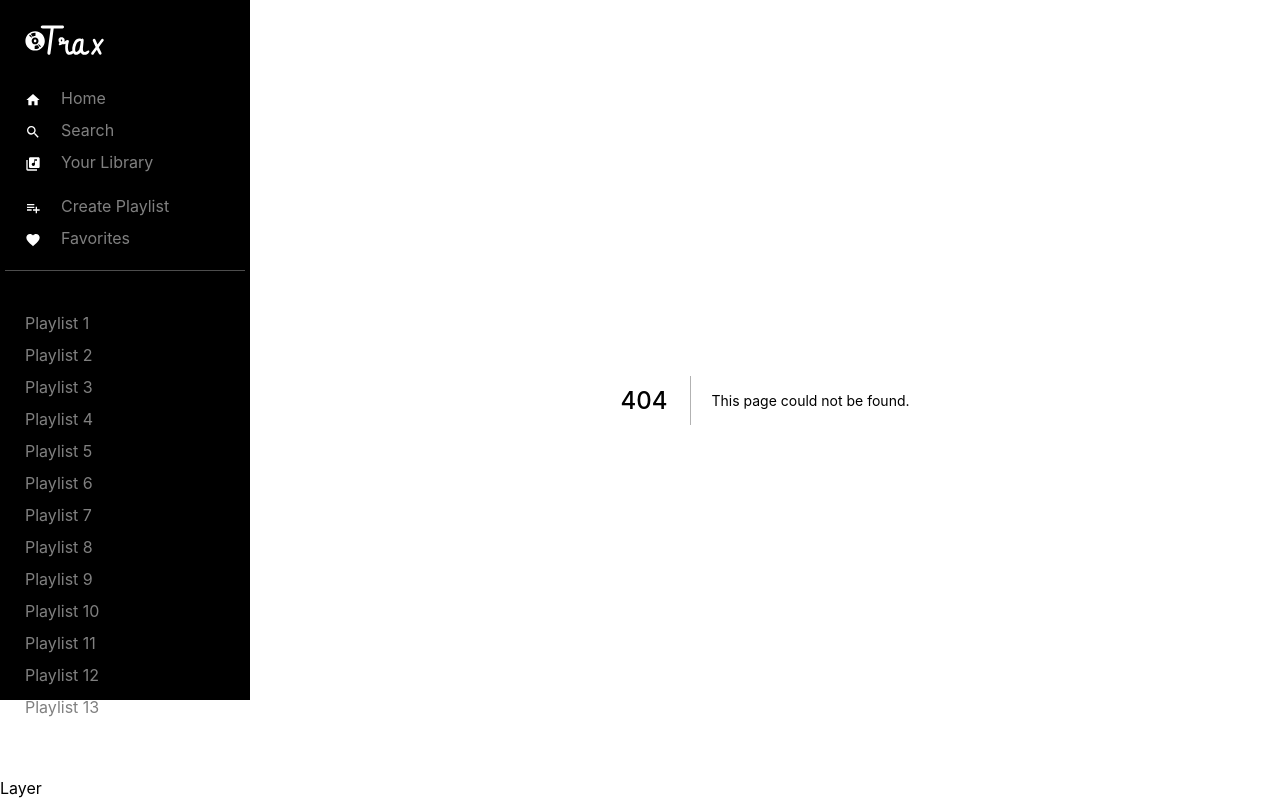
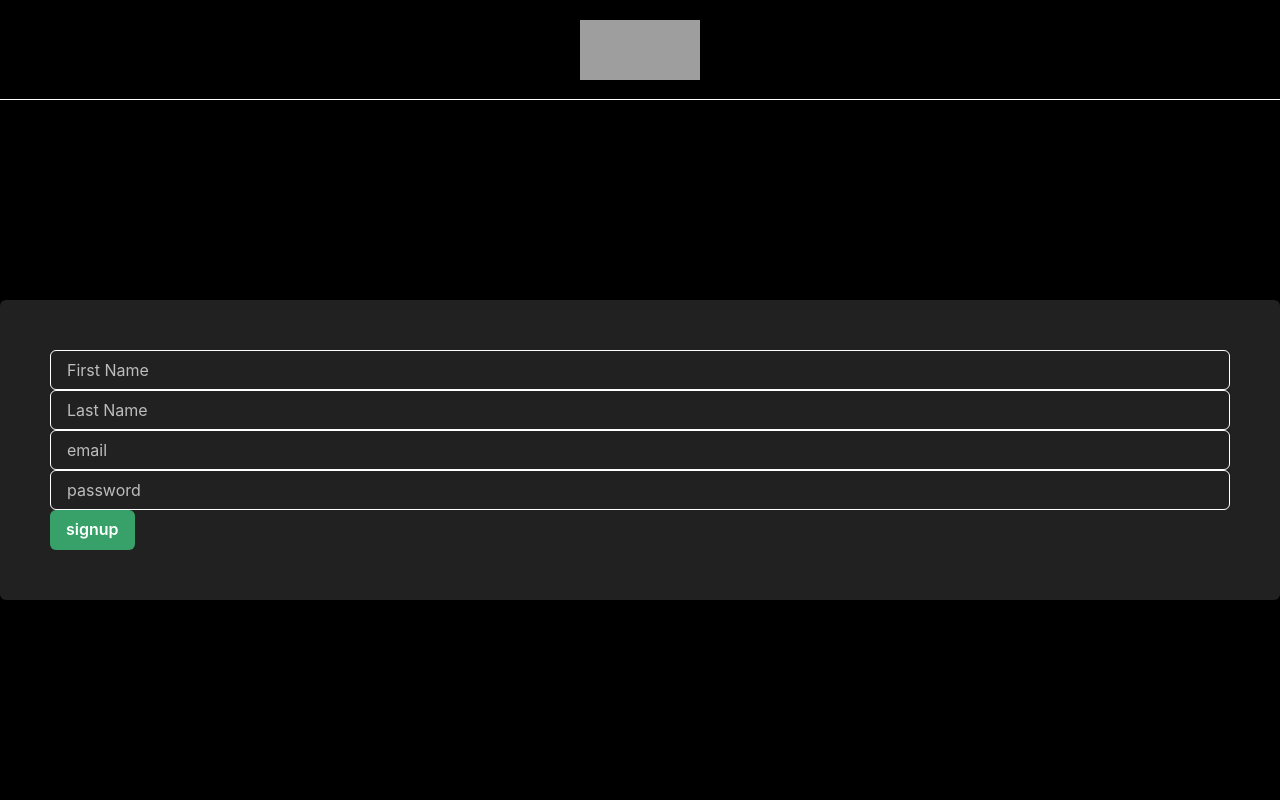
Before and after one commit to Samikmalhotra/Spotify-Clone, a Next.js app in the folder client/: page /signup in a window 1280 px wide. Before the commit this address had no page. Built offline with nearby package versions, Linux system fonts and the light colour scheme; grey boxes are pictures that could not be loaded.

Commit message:
singin and signup client functionality

```diff
--- /dev/null
+++ b/client/components/authForm.tsx
@@ -0,0 +1,82 @@
+import { Box, Flex, Input, Button } from "@chakra-ui/react";
+import { useRouter } from "next/router";
+import { FC, Fragment, useState } from "react";
+import { useSWRConfig } from "swr";
+import NextImage from "next/image";
+import { auth } from "../lib/mutations";
+
+const AuthForm: FC<{ mode: "signin" | "signup" }> = ({ mode }) => {
+  const [email, setEmail] = useState("");
+  const [password, setPassword] = useState("");
+  const [firstName, setFirstName] = useState(null);
+  const [lastName, setLastName] = useState(null);
+  const [isLoading, setIsLoading] = useState(false);
+  const router = useRouter();
+
+  const handleSubmit = async (e) => {
+    e.preventDefault();
+    setIsLoading(true);
+
+    await auth(mode, { email, password, firstName, lastName });
+    setIsLoading(false);
+    router.push("/");
+  };
+
+  return (
+    <Box height="100vh" width="100vw" bg="black" color="white">
+      <Flex
+        justify="center"
+        align="center"
+        height="100px"
+        borderBottom="white 1px solid"
+      >
+        <NextImage src="/logo.svg" height={60} width={120} />
+      </Flex>
+      <Flex justify="center" align="center" height="calc(100vh - 100px)">
+        <Box padding="50px" bg="gray.900" borderRadius="6px">
+          <form onSubmit={handleSubmit}>
+            {mode === "signup" && (
+              <Fragment>
+                <Input
+                  placeholder="First Name"
+                  type="text"
+                  onChange={(e) => setFirstName(e.target.value)}
+                />
+                <Input
+                  placeholder="Last Name"
+                  type="text"
+                  onChange={(e) => setLastName(e.target.value)}
+                />
+              </Fragment>
+            )}
+
+            <Input
+              placeholder="email"
+              type="email"
+              onChange={(e) => setEmail(e.target.value)}
+            />
+            <Input
+              placeholder="password"
+              type="password"
+              onChange={(e) => setPassword(e.target.value)}
+            />
+            <Button
+              type="submit"
+              bg="green.500"
+              isLoading={isLoading}
+              sx={{
+                "&:hover": {
+                  bg: "green.300",
+                },
+              }}
+            >
+              {mode}
+            </Button>
+          </form>
+        </Box>
+      </Flex>
+    </Box>
+  );
+};
+
+export default AuthForm;
--- a/client/lib/mutations.ts
+++ b/client/lib/mutations.ts
@@ -2,7 +2,7 @@
 
 export const auth = (
   mode: "signin" | "signup" | "signout",
-  body: { email: string; password: string }
+  body: { email: string; password: string, firstName?: string, lastName?: string }
 ) => {
   return fetcher(`/${mode}`, body);
 };
--- a/client/pages/_app.tsx
+++ b/client/pages/_app.tsx
@@ -33,9 +33,13 @@
 function MyApp({ Component, pageProps }) {
   return (
     <ChakraProvider theme={theme}>
-      <PlayerLayout>
+      {Component.authPage ? (
         <Component {...pageProps} />
-      </PlayerLayout>
+      ) : (
+        <PlayerLayout>
+          <Component {...pageProps} />
+        </PlayerLayout>
+      )}
     </ChakraProvider>
   );
 }
--- /dev/null
+++ b/client/pages/signup.tsx
@@ -0,0 +1,9 @@
+import AuthForm from "../components/authForm";
+
+const Signup = () => {
+    return <AuthForm mode="signup"/>;
+}
+
+Signup.authPage = true
+
+export default Signup
```
Also changed, not shown: client/pages/signin.tsx (added, +9 -0 lines).
